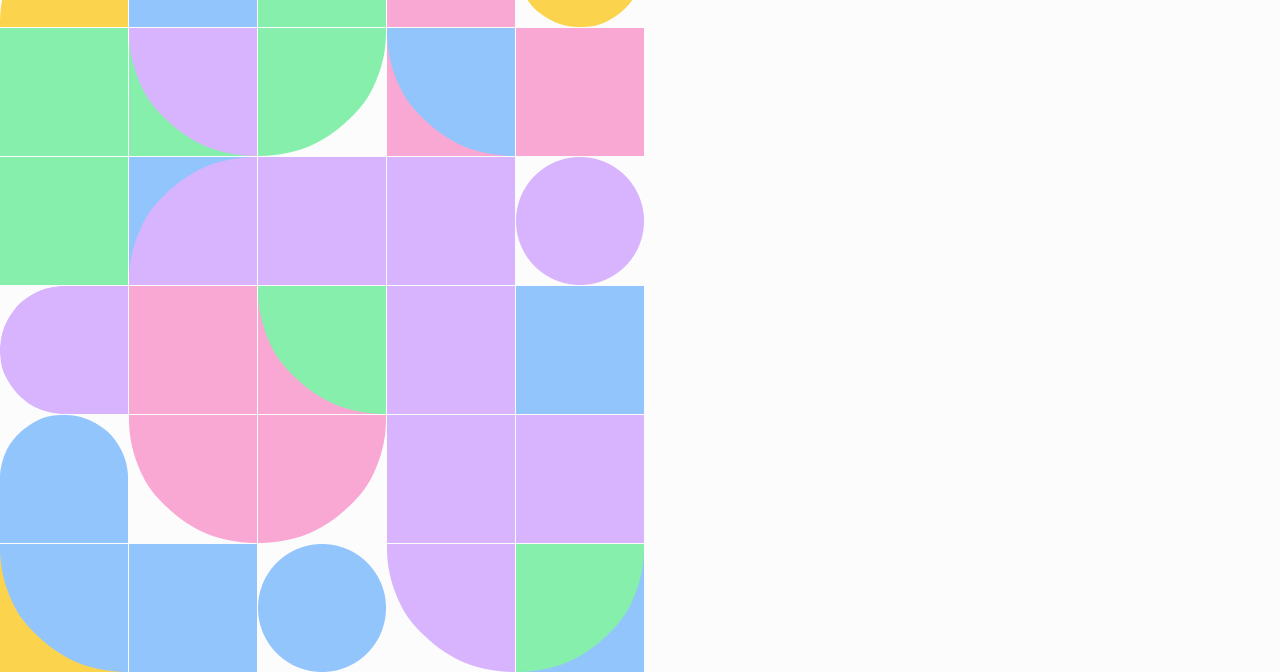
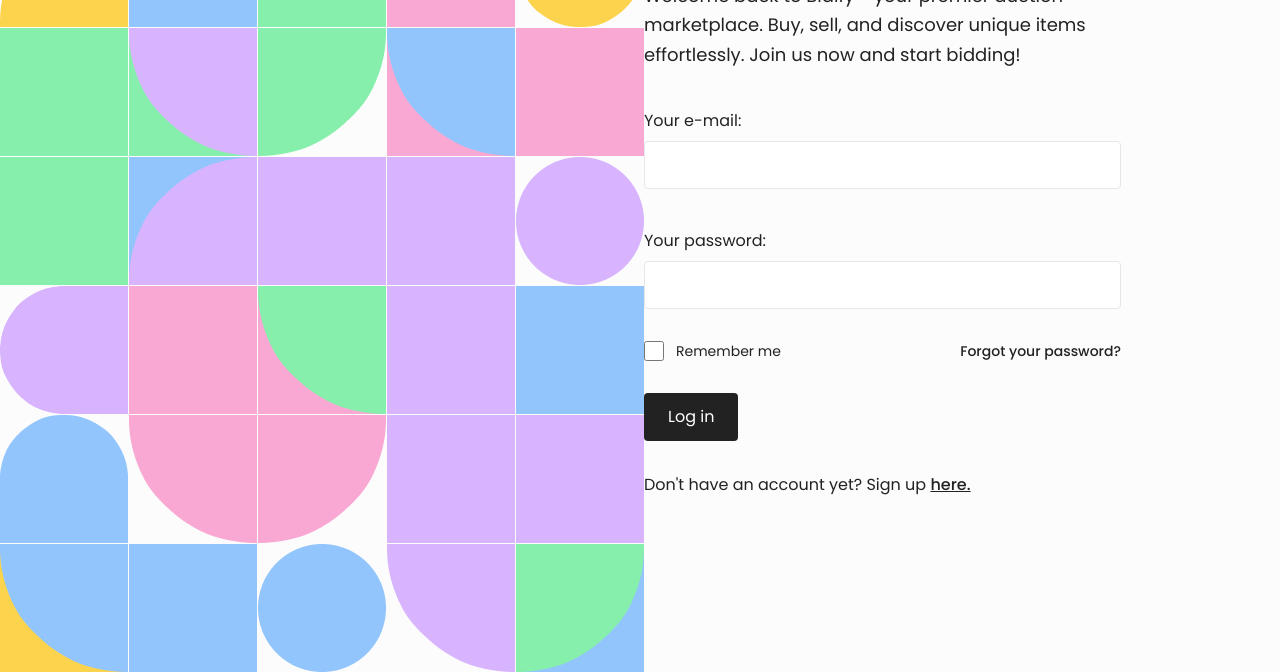
Before and after one commit to viniccius-dev/Bidify-SP2, a website: page pages/login/index.html in a window 1280 px wide. Shown: the part 179-851 px from the top of the page. Drawn offline with Linux system fonts and the light colour scheme.

Commit message:
Login page

```diff
--- a/pages/login/index.html
+++ b/pages/login/index.html
@@ -17,8 +17,9 @@
     <script src="/src/js/login/script.js"></script>
 </head>
 <body class="mx-auto text-primary bg-light">
-    <main class="flex 2xl:px-32 h-screen items-center">
-        <div class="grid w-1/4 figure items-center">
+
+    <main class="flex 2xl:px-6 h-screen items-center justify-between wrapper mx-auto">
+        <div class="grid figure items-center">
             <img src="/src/images/Figure/rectangle-1.png" alt="">
             <img src="/src/images/Figure/rectangle-1.png" alt="">
             <img src="/src/images/Figure/round-purple-1.png" alt="">
@@ -56,6 +57,32 @@
             <img src="/src/images/Figure/rectangle-10.png" alt="">
         </div>
 
-        <div></div>
+        <div class="w-1/2">
+            <h1 class="text-3xl font-bold 2xl:mb-5">Log in.</h1>
+            <p class="leading-relaxed w-3/4 text-lg">Welcome back to Bidify - your premier auction marketplace. Buy, sell, and discover unique items effortlessly. Join us now and start bidding!</p>
+
+            <div class="flex flex-col gap-2 pt-10">
+                <label for="email">Your e-mail:</label>
+                <input type="text" id="email" name="email" class="w-3/4 border rounded h-12">
+            </div>
+
+            <div class="flex flex-col gap-2 pt-10">
+                <label for="password">Your password:</label>
+                <input type="password" id="password" name="password" class="w-3/4 border rounded h-12">
+            </div>
+
+            <div class="flex pt-8 justify-between w-3/4 text-sm">
+                <div class="flex items-center gap-3">
+                    <input type="checkbox" id="remember-me" name="remember-me" class="border rounded h-5 w-5">
+                    <label for="remember-me">Remember me</label>
+                </div>
+                <span class="font-medium">Forgot your password?</span>
+            </div>
+
+            <button class="bg-primary px-6 py-3 text-white rounded mt-8">Log in</button>
+
+            <p class="mt-8">Don't have an account yet? Sign up <a href="#" class="underline font-medium">here.</a></p>
+
+        </div>
     </main>
 </body>
--- a/src/css/style.css
+++ b/src/css/style.css
@@ -11,6 +11,10 @@ footer {
     background-color: #F6F6F6;
 }
 
+.wrapper {
+    max-width: 1800px;
+}
+
 .figure {
     grid-template-columns: repeat(5, 128px);
     grid-template-rows: repeat(7, 128px);
```
Also changed, not shown: src/css/tailwind.css.
